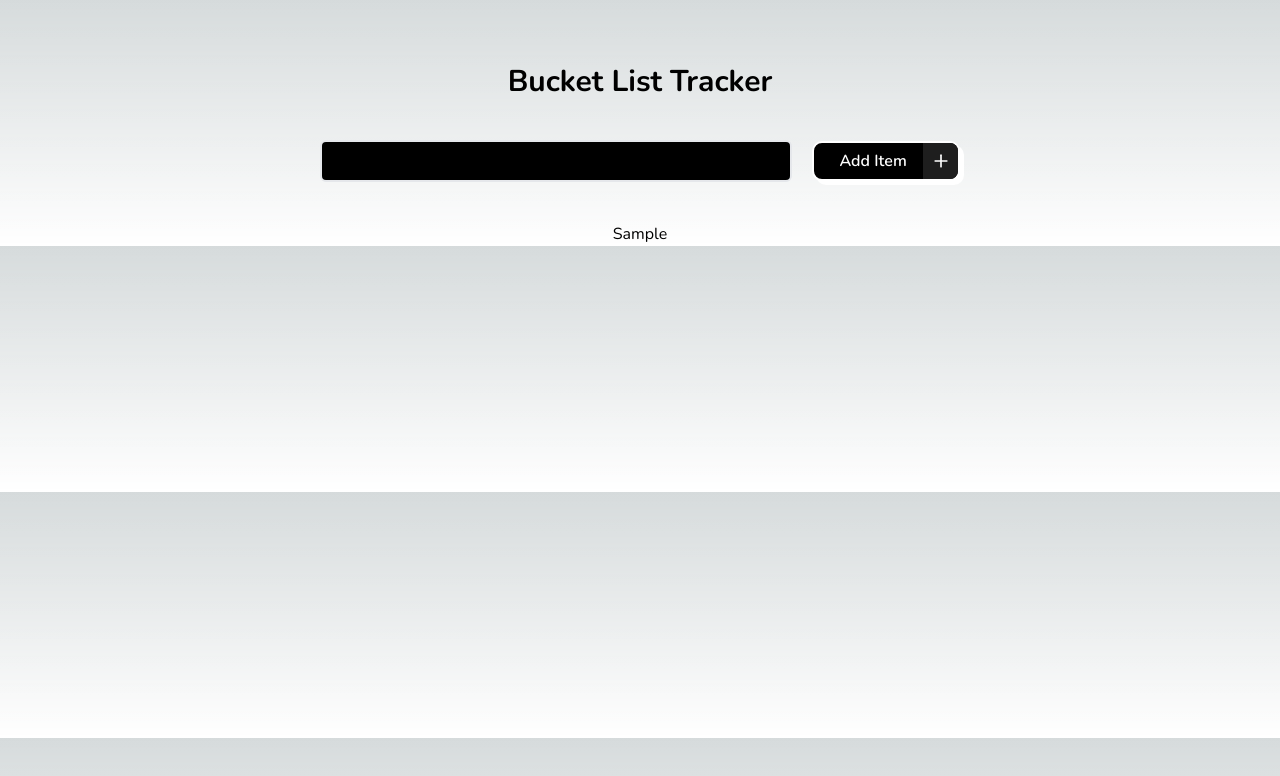
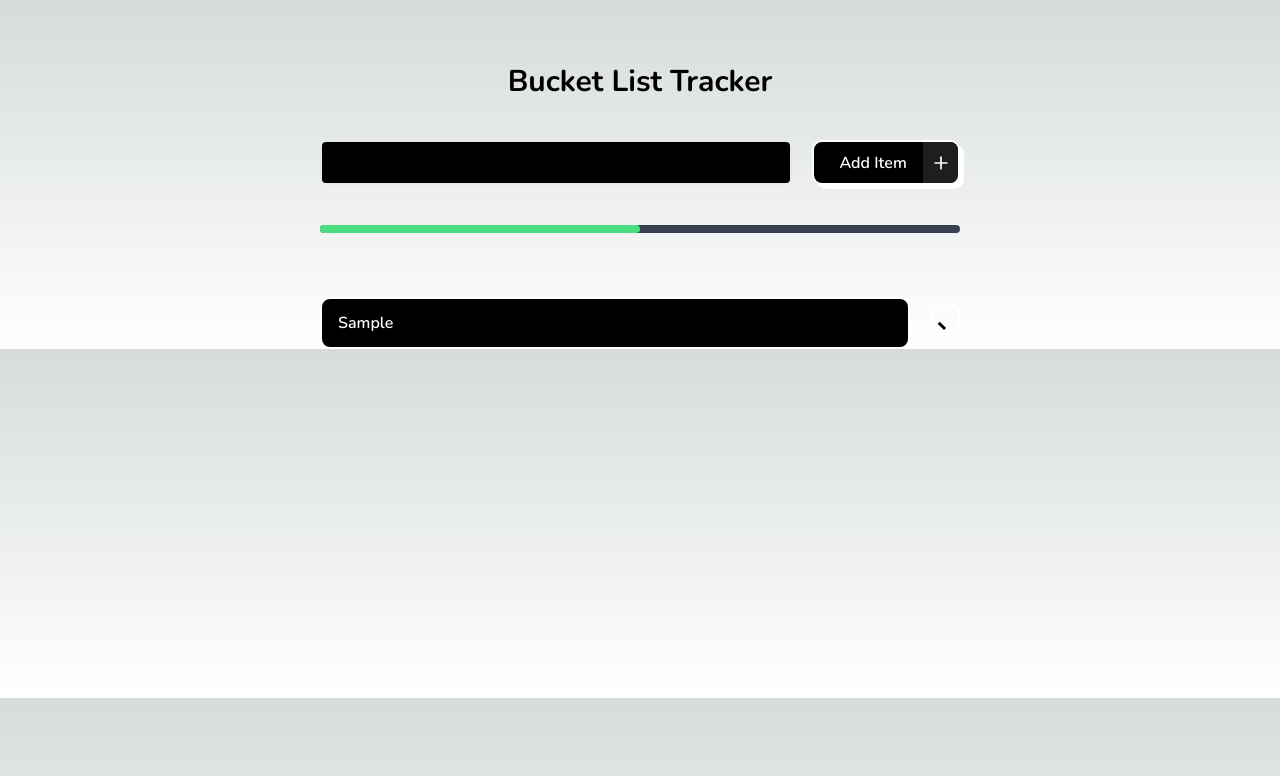
Before and after one commit to supremekhadka/bucket-list-tracker, a Next.js app: page / in a window 1280 px wide. Both pictures are taken after typing "Sample" into the empty fields and a click on the button "Add Item". Shown: the top 776 px of the page. Built offline with nearby package versions, Linux system fonts and the light colour scheme.

Commit message:
list item delete and checkbox logic, progress bar initialized

```diff
--- a/app/components/addButton.css
+++ b/app/components/addButton.css
@@ -1,7 +1,7 @@
 .button {
     position: relative;
     width: 150px;
-    height: 40px;
+    height: 45px;
     cursor: pointer;
     display: flex;
     align-items: center;
--- a/app/components/addButton.tsx
+++ b/app/components/addButton.tsx
@@ -1,6 +1,6 @@
 import './addButton.css';
 
-export default function addButton(props: any) {
+export default function AddButton(props: any) {
   return (
     <button onClick={props.onClick} type="button" className="button">
         <span className="button__text">Add Item</span>
--- /dev/null
+++ b/app/components/checkbox.css
@@ -0,0 +1,165 @@
+.checkbox-wrapper-19 {
+    box-sizing: border-box;
+    --background-color: #fff;
+    --checkbox-height: 30px;
+  }
+
+  @-moz-keyframes dothabottomcheck-19 {
+    0% {
+      height: 0;
+    }
+
+    100% {
+      height: calc(var(--checkbox-height) / 2);
+    }
+  }
+
+  @-webkit-keyframes dothabottomcheck-19 {
+    0% {
+      height: 0;
+    }
+
+    100% {
+      height: calc(var(--checkbox-height) / 2);
+    }
+  }
+
+  @keyframes dothabottomcheck-19 {
+    0% {
+      height: 0;
+    }
+
+    100% {
+      height: calc(var(--checkbox-height) / 2);
+    }
+  }
+
+  @keyframes dothatopcheck-19 {
+    0% {
+      height: 0;
+    }
+
+    50% {
+      height: 0;
+    }
+
+    100% {
+      height: calc(var(--checkbox-height) * 1.2);
+    }
+  }
+
+  @-webkit-keyframes dothatopcheck-19 {
+    0% {
+      height: 0;
+    }
+
+    50% {
+      height: 0;
+    }
+
+    100% {
+      height: calc(var(--checkbox-height) * 1.2);
+    }
+  }
+
+  @-moz-keyframes dothatopcheck-19 {
+    0% {
+      height: 0;
+    }
+
+    50% {
+      height: 0;
+    }
+
+    100% {
+      height: calc(var(--checkbox-height) * 1.2);
+    }
+  }
+
+  .checkbox-wrapper-19 input[type=checkbox] {
+    display: none;
+  }
+
+  .checkbox-wrapper-19 .check-box {
+    height: var(--checkbox-height);
+    width: var(--checkbox-height);
+    background-color: transparent;
+    border: 0.18rem solid #fff;
+    border-radius: 5px;
+    position: relative;
+    display: inline-block;
+    -moz-box-sizing: border-box;
+    -webkit-box-sizing: border-box;
+    box-sizing: border-box;
+    -moz-transition: border-color ease 0.2s;
+    -o-transition: border-color ease 0.2s;
+    -webkit-transition: border-color ease 0.2s;
+    transition: border-color ease 0.2s;
+    cursor: pointer;
+  }
+
+  .checkbox-wrapper-19 .check-box::before,
+    .checkbox-wrapper-19 .check-box::after {
+    -moz-box-sizing: border-box;
+    -webkit-box-sizing: border-box;
+    box-sizing: border-box;
+    position: absolute;
+    height: 0;
+    width: calc(var(--checkbox-height) * .2);
+    background-color: #34b93d;
+    display: inline-block;
+    -moz-transform-origin: left top;
+    -ms-transform-origin: left top;
+    -o-transform-origin: left top;
+    -webkit-transform-origin: left top;
+    transform-origin: left top;
+    border-radius: 5px;
+    content: " ";
+    -webkit-transition: opacity ease 0.5;
+    -moz-transition: opacity ease 0.5;
+    transition: opacity ease 0.5;
+  }
+
+  .checkbox-wrapper-19 .check-box::before {
+    top: calc(var(--checkbox-height) * .72);
+    left: calc(var(--checkbox-height) * .41);
+    box-shadow: 0 0 0 calc(var(--checkbox-height) * .05) #000;
+    -moz-transform: rotate(-135deg);
+    -ms-transform: rotate(-135deg);
+    -o-transform: rotate(-135deg);
+    -webkit-transform: rotate(-135deg);
+    transform: rotate(-135deg);
+  }
+
+  .checkbox-wrapper-19 .check-box::after {
+    top: calc(var(--checkbox-height) * .37);
+    left: calc(var(--checkbox-height) * .05);
+    -moz-transform: rotate(-45deg);
+    -ms-transform: rotate(-45deg);
+    -o-transform: rotate(-45deg);
+    -webkit-transform: rotate(-45deg);
+    transform: rotate(-45deg);
+  }
+
+  .checkbox-wrapper-19 input[type=checkbox]:checked + .check-box,
+    .checkbox-wrapper-19 .check-box.checked {
+    border-color: #fff;
+  }
+
+  .checkbox-wrapper-19 input[type=checkbox]:checked + .check-box::after,
+    .checkbox-wrapper-19 .check-box.checked::after {
+    height: calc(var(--checkbox-height) / 2);
+    -moz-animation: dothabottomcheck-19 0.2s ease 0s forwards;
+    -o-animation: dothabottomcheck-19 0.2s ease 0s forwards;
+    -webkit-animation: dothabottomcheck-19 0.2s ease 0s forwards;
+    animation: dothabottomcheck-19 0.2s ease 0s forwards;
+  }
+
+  .checkbox-wrapper-19 input[type=checkbox]:checked + .check-box::before,
+    .checkbox-wrapper-19 .check-box.checked::before {
+    height: calc(var(--checkbox-height) * 1.2);
+    -moz-animation: dothatopcheck-19 0.4s ease 0s forwards;
+    -o-animation: dothatopcheck-19 0.4s ease 0s forwards;
+    -webkit-animation: dothatopcheck-19 0.4s ease 0s forwards;
+    animation: dothatopcheck-19 0.4s ease 0s forwards;
+  }
--- /dev/null
+++ b/app/components/checkbox.tsx
@@ -0,0 +1,10 @@
+import './checkbox.css';
+
+export default function Checkbox(props: any) {
+  return (
+    <div className="checkbox-wrapper-19">
+        <input id={props.index} type="checkbox" />
+        <label className="check-box" htmlFor={props.index}></label>
+    </div>
+  )
+}
--- /dev/null
+++ b/app/components/item.css
@@ -0,0 +1,65 @@
+.item {
+    position: relative;
+    padding: 1.5rem 0;
+    width: calc(100% - 25px - 1.25rem);
+    cursor: pointer;
+    display: flex;
+    align-items: center;
+    border: 2px solid #fff;
+    background-color: black;
+    box-shadow: 0px 0px white;
+    border-radius: 10px;
+    overflow: hidden;
+}
+
+.item, .delete_icon, .item_text {
+    transition: all 200ms;
+}
+
+.item .item_text {
+    position: absolute;
+    padding: 1rem;
+    width: 100%;
+    text-overflow: ellipsis;
+    color: white;
+    font-weight: 600;
+    text-wrap: wrap;
+}
+
+.item .delete_icon {
+    position: absolute;
+    transform: translateX(37rem);
+    height: 100%;
+    width: 39px;
+    background-color: rgb(215, 0, 21);
+    display: flex;
+    align-items: center;
+    justify-content: center;
+}
+
+.item .svg {
+    transform: translateX(-2px);
+    width: 20px;
+    stroke: white;
+}
+
+.item:hover {
+    background:black;
+    box-shadow: 4px 4px white;
+}
+
+.item:hover .delete_icon{
+    transform: translateX(calc(37rem - 25px - 1.25rem));
+}
+
+.delete_icon:hover {
+    width: 37rem;
+    transform: translateX(0) !important;
+    transition: transform 200ms ease-in-out;
+
+}
+
+.item:active {
+    transform: translate(3px, 3px);
+    box-shadow: 0px 0px white;
+}
--- /dev/null
+++ b/app/components/item.tsx
@@ -0,0 +1,15 @@
+import './item.css';
+
+export default function Item(props: any) {
+  return (
+    <div className="item">
+        <p className="item_text">{props.value}</p>
+        <button className="delete_icon" onClick={() => props.handleDelete(props.index)}>
+            <svg xmlns="http://www.w3.org/2000/svg" width={24} fill='white' id="delete" x="0" y="0" version="1.1" viewBox="0 0 29 29" className='svg'>
+                <path d="M10 3v3h9V3a1 1 0 0 0-1-1h-7a1 1 0 0 0-1 1z"></path>
+                <path d="M4 5v1h21V5a1 1 0 0 0-1-1H5a1 1 0 0 0-1 1zM6 8l1.812 17.209A2 2 0 0 0 9.801 27H19.2a2 2 0 0 0 1.989-1.791L23 8H6zm4.577 16.997a.999.999 0 0 1-1.074-.92l-1-13a1 1 0 0 1 .92-1.074.989.989 0 0 1 1.074.92l1 13a1 1 0 0 1-.92 1.074zM15.5 24a1 1 0 0 1-2 0V11a1 1 0 0 1 2 0v13zm3.997.077a.999.999 0 1 1-1.994-.154l1-13a.985.985 0 0 1 1.074-.92 1 1 0 0 1 .92 1.074l-1 13z"></path>
+            </svg>
+        </button>
+    </div>
+  )
+}
--- a/app/page.tsx
+++ b/app/page.tsx
@@ -2,6 +2,8 @@
 
 import React from "react";
 import AddButton from "./components/addButton";
+import Item from "./components/item"
+import Checkbox from "./components/checkbox";
 
 import { useState } from "react";
 
@@ -9,6 +11,7 @@ export default function Home() {
 
   const [item, setItem] = useState<Array<string | null>>([]);
   const [inputValue, setInputValue] = useState('');
+
   const handleSubmit = (event: React.FormEvent) => {
     event.preventDefault();
 
@@ -19,6 +22,10 @@ export default function Home() {
       setItem([...item, newItem]);
 
     setInputValue('');
+  }
+
+  const handleDelete = (indexToDelete: number) => {
+    setItem(item.filter((_, index) => index !== indexToDelete));
   }
 
   return (
@@ -35,13 +42,21 @@ export default function Home() {
               }}
               id="newItem"
               autoFocus
-              className="w-[calc(100%-160px)] h-full border-2 rounded-md bg-black p-2 "
+              className="w-[calc(100%-160px)] h-[45px] border-2 rounded-md bg-black p-2 "
             />
             <AddButton label="Add Item" onClick={handleSubmit} />
           </form>
-          <ul className="w-full flex flex-col items-center mt-10">
+
+          <div className="w-[40rem] mt-10 relative bg-gray-700 h-2 rounded-full">
+            <div className={`w-1/2 h-full absolute left-0 rounded-full bg-green-400`}></div>
+          </div>
+
+          <ul className="w-[40rem] flex flex-col items-start gap-5 mt-16">
             {item.map((value, index) => (
-              <li key={index}>{value}</li>
+              <li key={index} className="w-full flex gap-5 items-center ">
+                    <Item value = {value} index = {index} handleDelete = {handleDelete}/>
+                    <Checkbox index = {index}/>
+              </li>
             ))}
           </ul>
         </div>
```
